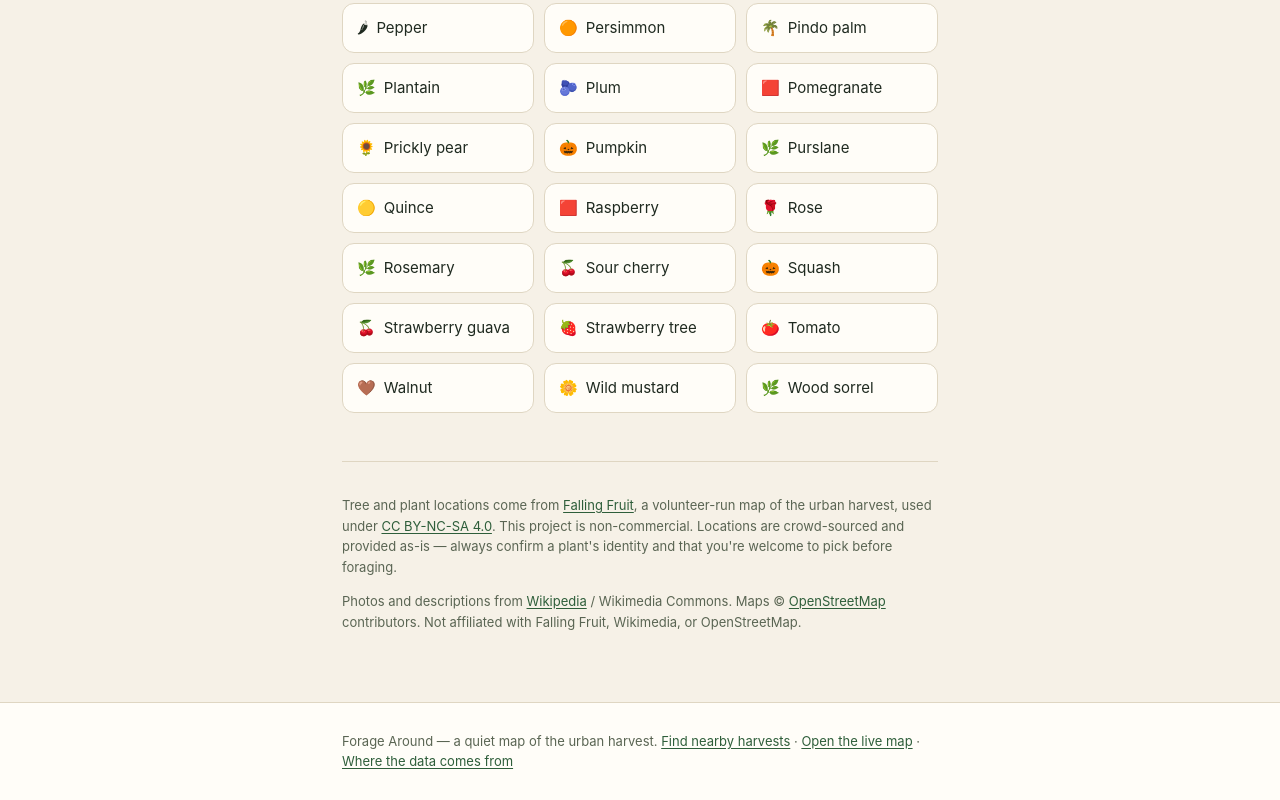
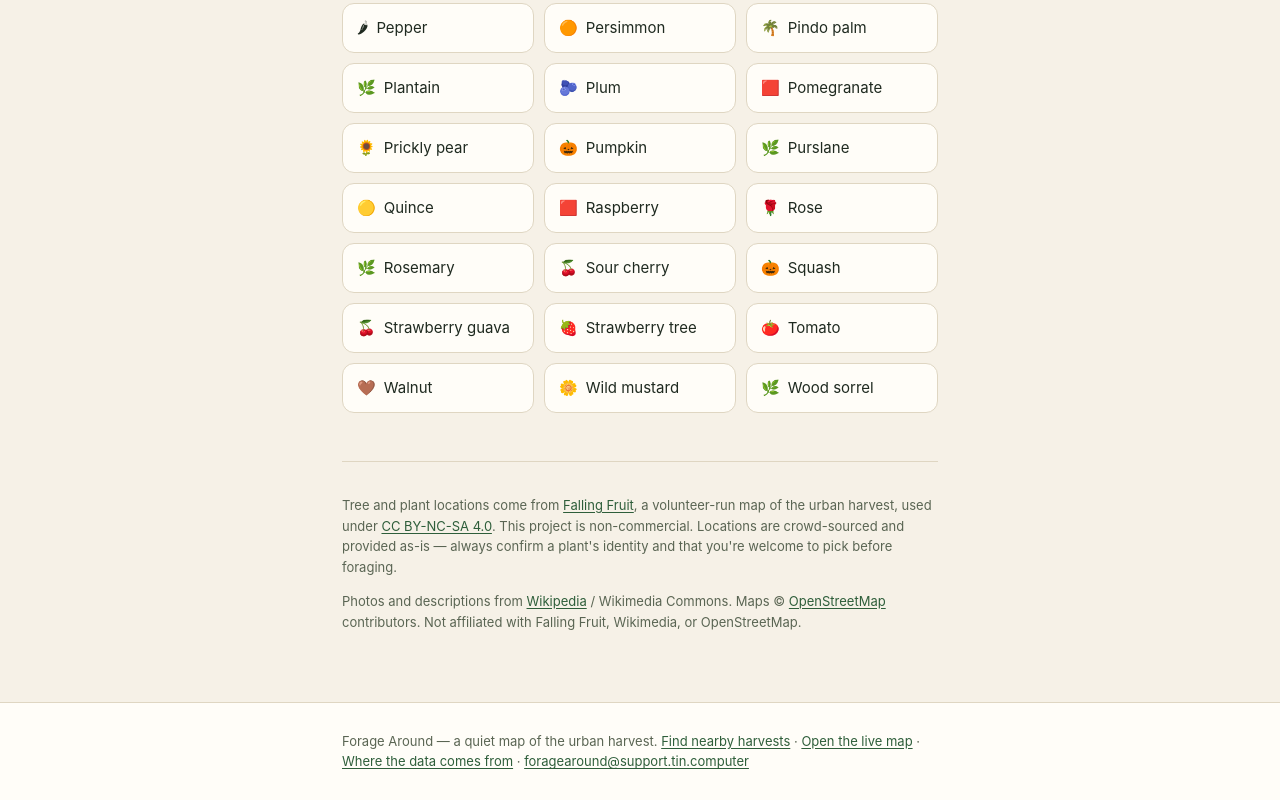
Before and after one commit to sarbak/forage-around, a Next.js app in the folder seo-site/: page / in a window 1280 px wide. Shown: the part 2158-2958 px from the top of the page. Built offline with nearby package versions, Linux system fonts and the light colour scheme; no server answers.

Commit message:
Add support email to site footer

```diff
--- a/seo-site/app/components.tsx
+++ b/seo-site/app/components.tsx
@@ -2,6 +2,7 @@ import Link from "next/link";
 import { ToAppLink } from "./analytics";
 
 export const APP_URL = "https://foragearound.com";
+export const SUPPORT_EMAIL = "foragearound@support.tin.computer";
 
 export function SiteHeader() {
   return (
@@ -33,7 +34,8 @@ export function SiteFooter() {
           Open the live map
         </ToAppLink>{" "}
         ·{" "}
-        <Link href="/about">Where the data comes from</Link>
+        <Link href="/about">Where the data comes from</Link> ·{" "}
+        <a href={`mailto:${SUPPORT_EMAIL}`}>{SUPPORT_EMAIL}</a>
       </div>
     </footer>
   );
```
